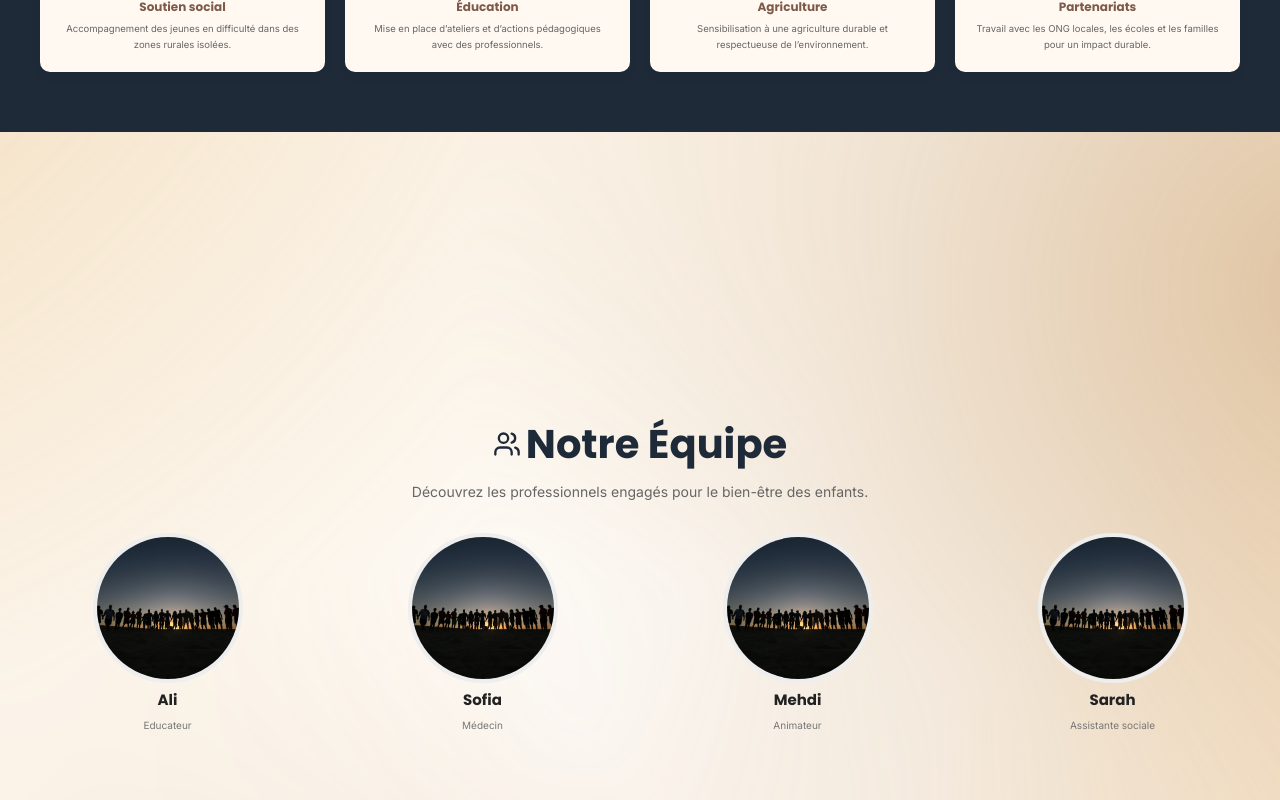
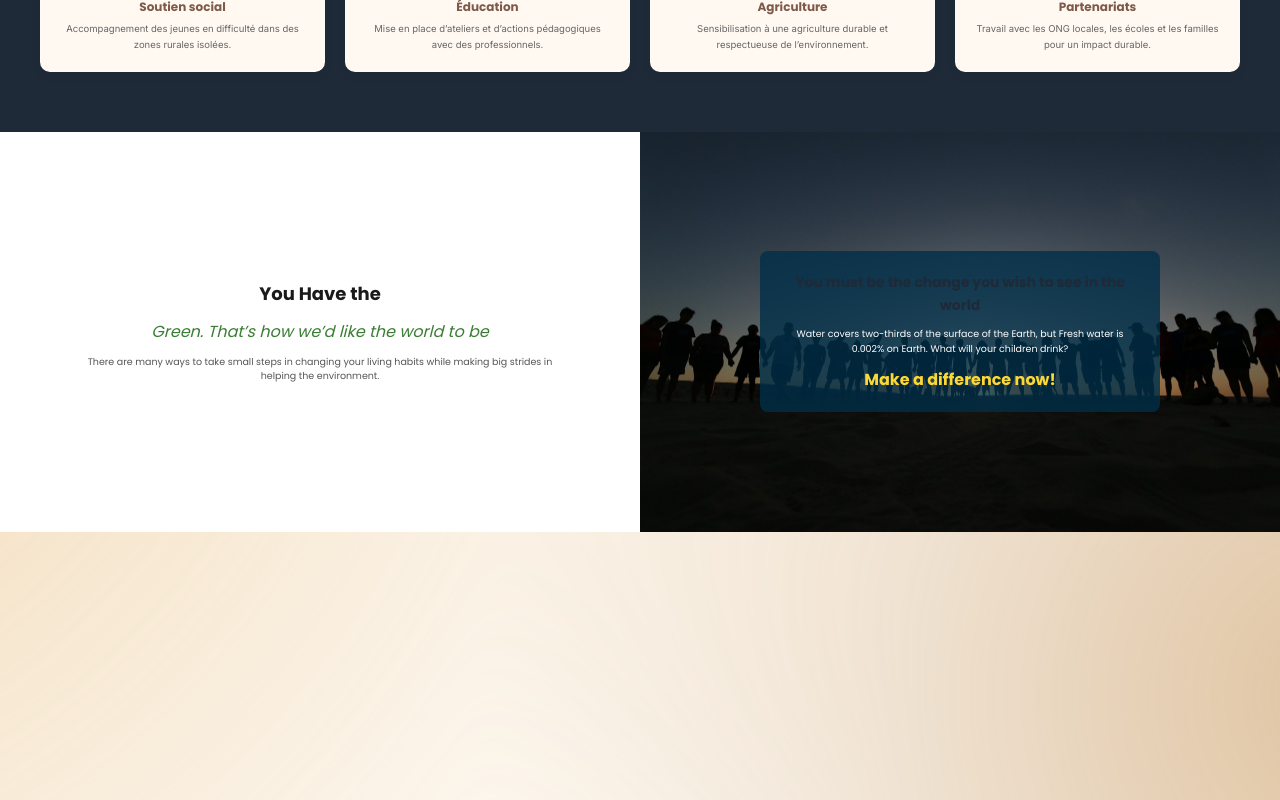
Before and after one commit to SupaKd/yojeme, a React (Vite) app: page / in a window 1280 px wide. Shown: the part 1540-2340 px from the top of the page. Built offline with nearby package versions, Linux system fonts and the light colour scheme.

Commit message:
Ajout effet sable animé sur la section équipe

```diff
--- a/src/assets/scss/App.scss
+++ b/src/assets/scss/App.scss
@@ -3,6 +3,7 @@
 @import "hero";
 @import "marquee";
 @import "mission";
+@import "impactsection";
 @import "home";
 @import "presentation";
 @import "contact";
--- /dev/null
+++ b/src/assets/scss/_impactsection.scss
@@ -0,0 +1,115 @@
+.impact {
+    display: flex;
+    flex-direction: column;
+    font-family: 'Poppins', sans-serif;
+
+    &__left,
+    &__right {
+      padding: 2rem;
+      display: flex;
+      flex-direction: column;
+      justify-content: center;   // centrage vertical
+      align-items: center;       // centrage horizontal
+      text-align: center;
+    }
+
+    &__left {
+      background: #fff;
+
+      h2 {
+        font-size: 1.8rem;
+        color: #1a1a1a;
+      }
+
+      .subtitle {
+        color: #3b7d34;
+        margin: 1rem 0;
+        font-style: italic;
+      }
+
+      .description {
+        color: #555;
+        font-size: 0.95rem;
+        line-height: 1.5;
+        max-width: 500px;
+      }
+
+      .buttons {
+        margin-top: 1.5rem;
+        display: flex;
+        flex-direction: column;
+        gap: 1rem;
+      }
+    }
+
+    &__right {
+      background: url("/ado.webp") center/cover no-repeat;
+      color: white;
+
+      .overlay {
+        background-color: rgba(0, 47, 73, 0.8);
+        padding: 2rem;
+        border-radius: 8px;
+        max-width: 400px;
+
+        h3 {
+          font-size: 1.4rem;
+          margin-bottom: 1rem;
+        }
+
+        p {
+          font-size: 0.95rem;
+          margin-bottom: 1rem;
+        }
+
+        .cta {
+          color: #fdd835;
+          font-weight: bold;
+          text-decoration: none;
+
+          &:hover {
+            text-decoration: underline;
+          }
+        }
+      }
+    }
+
+    // 💻 Desktop
+    @media (min-width: 768px) {
+      flex-direction: row;
+      min-height: 50vh;
+
+      &__left,
+      &__right {
+        flex: 1;
+      }
+
+      .buttons {
+        flex-direction: row;
+      }
+    }
+  }
+
+  .btn {
+    padding: 0.6rem 1.2rem;
+    border-radius: 30px;
+    font-size: 1rem;
+    display: inline-flex;
+    align-items: center;
+    justify-content: center;
+    gap: 0.5rem;
+    cursor: pointer;
+    border: none;
+
+    &--primary {
+      background: #fdd835;
+      color: #000;
+      font-weight: bold;
+    }
+
+    &--ghost {
+      background: transparent;
+      border: 2px solid #000;
+      color: #000;
+    }
+  }
--- a/src/pages/Home.jsx
+++ b/src/pages/Home.jsx
@@ -8,6 +8,7 @@ import About from "../pages/About";
 import Partenaire from "../pages/Partenaire";
 import Information from "../pages/Information";
 import Mission from "./Mission";
+import ImpactSection from "./ImpactSection";
 
 function Home() {
   return (
@@ -18,6 +19,7 @@ function Home() {
 
       {/* Affichage direct du composant Mission */}
       <Mission />
+      <ImpactSection />
 
       <About />
       <Partenaire />
--- /dev/null
+++ b/src/pages/ImpactSection.jsx
@@ -0,0 +1,38 @@
+// src/components/ImpactSection.jsx
+import React from "react";
+import { Play } from "lucide-react";
+
+const ImpactSection = () => {
+  return (
+    <section className="impact">
+      <div className="impact__left">
+        <h2>
+          You Have the <br />
+        </h2>
+        <p className="subtitle">
+          <em>Green. That’s how we’d like the world to be</em>
+        </p>
+        <p className="description">
+          There are many ways to take small steps in changing your living habits
+          while making big strides in helping the environment.
+        </p>
+
+      </div>
+
+      <div className="impact__right">
+        <div className="overlay">
+          <h3>You must be the change you wish to see in the world</h3>
+          <p>
+            Water covers two-thirds of the surface of the Earth, but Fresh water
+            is 0.002% on Earth. What will your children drink?
+          </p>
+          <a href="#" className="cta">
+            Make a difference now!
+          </a>
+        </div>
+      </div>
+    </section>
+  );
+};
+
+export default ImpactSection;
```
